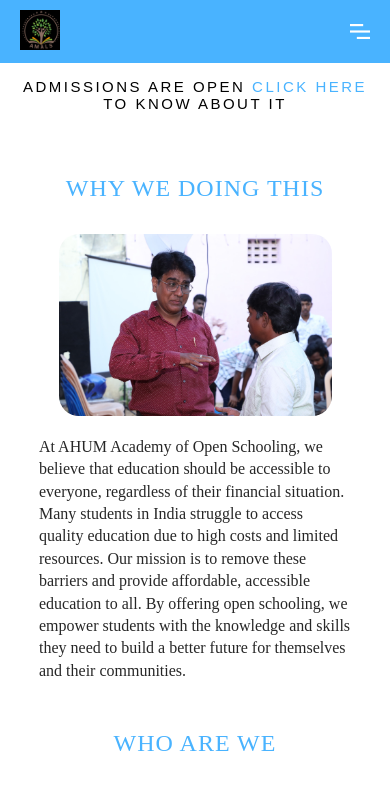
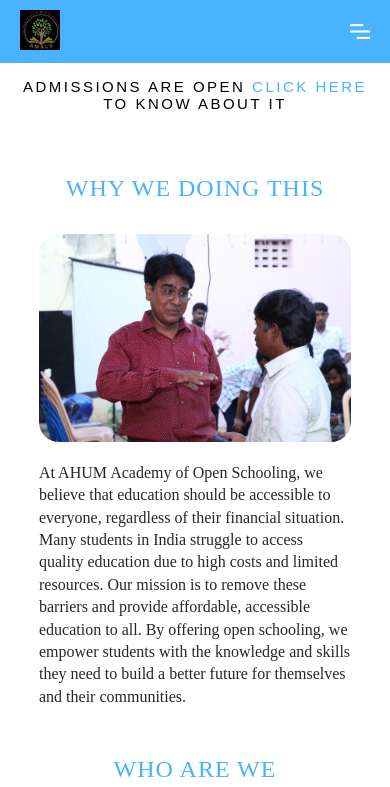
Before and after one commit to Hariharan1595/Open-School-Project, a React (Vite) app: page /about in a window 390 px wide. Shown: the top 787 px of the page. Built offline with nearby package versions, Linux system fonts and the light colour scheme; grey boxes are pictures that could not be loaded; a web font is replaced by a local one.

Commit message:
modified image width

```diff
--- a/src/pages/About.css
+++ b/src/pages/About.css
@@ -56,7 +56,7 @@
 
 @media (max-width: 720px) {
   .about-image-div {
-    width: 70%;
+    width: 80%;
   }
   .about p {
     font-size: 1rem;
--- a/src/pages/Studentlife.css
+++ b/src/pages/Studentlife.css
@@ -106,7 +106,7 @@
 }
 .celebration-card {
   margin: 1rem;
-  width: 16rem;
+  max-width: 16rem;
   padding: 2rem;
   border: 1px solid black;
   border-radius: 10px;
```
